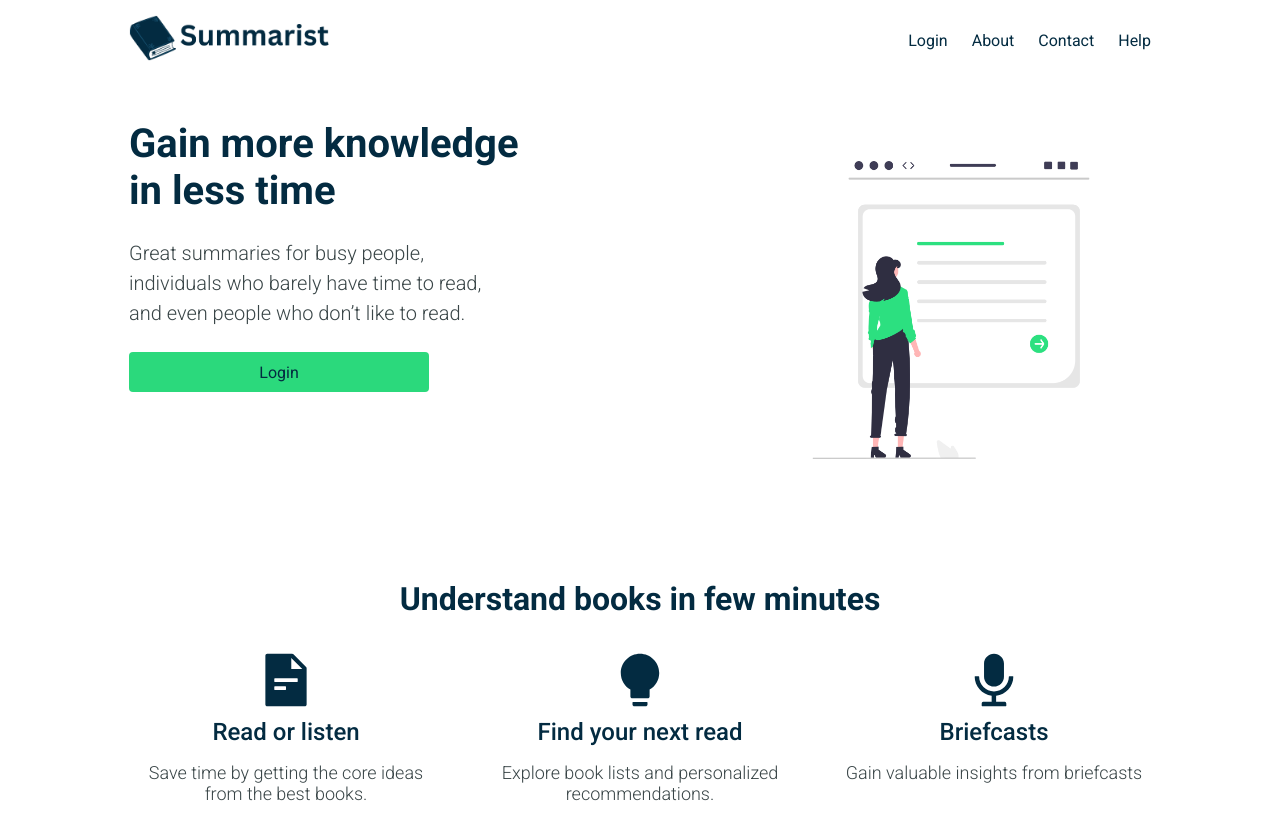
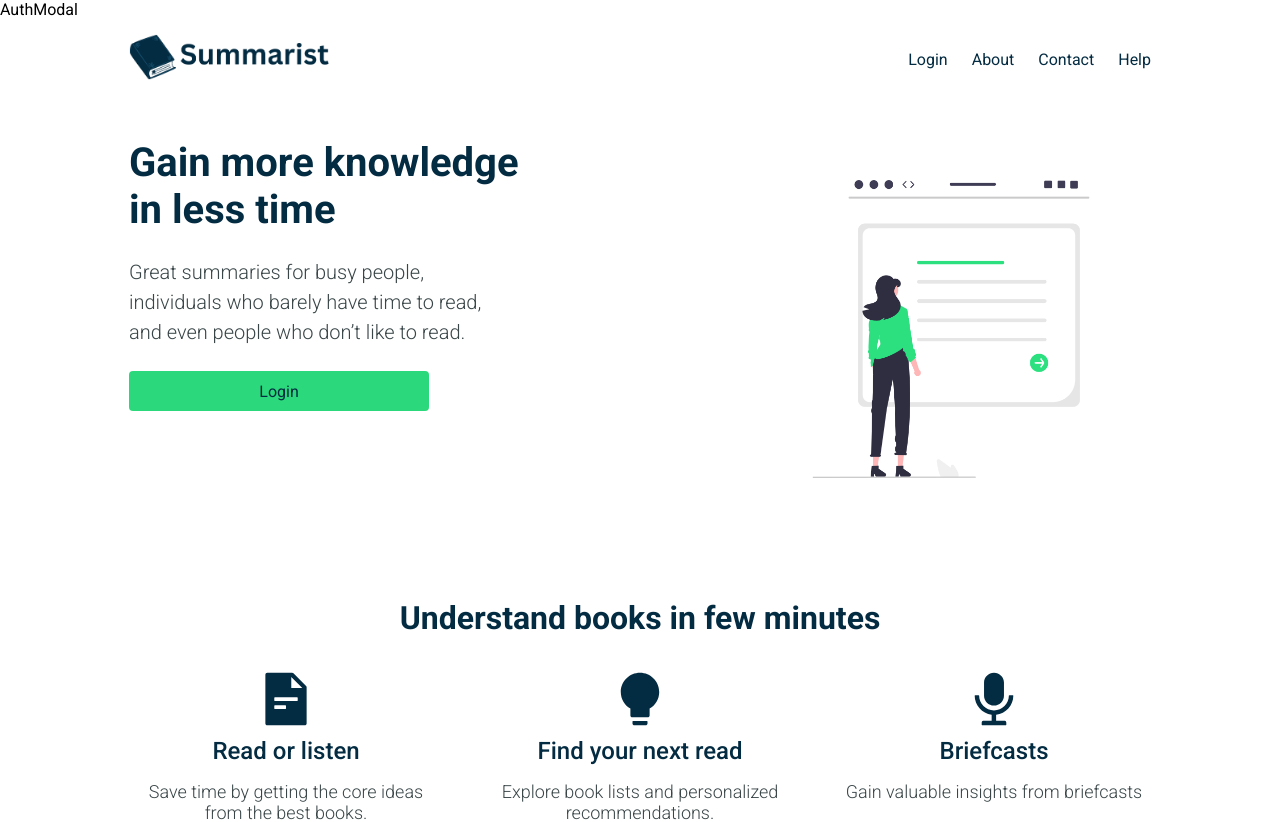
Before and after one commit to jeddelich/fes-internship-summarist, a Next.js app: page / in a window 1280 px wide. Shown: the top 822 px of the page. Built offline with nearby package versions, Linux system fonts and the light colour scheme.

Commit message:
open localhost automatically and create and import AuthModal component

```diff
--- a/app/page.tsx
+++ b/app/page.tsx
@@ -1,12 +1,13 @@
-import Image from "next/image";
 import { AiFillAudio, AiFillBulb, AiFillFileText } from "react-icons/ai";
 import { BiCrown } from "react-icons/bi";
 import { BsStarFill, BsStarHalf } from "react-icons/bs";
 import { RiLeafLine } from "react-icons/ri";
+import AuthModal from "@/components/AuthModal";
 
 export default function Home() {
   return (
     <>
+      <AuthModal />
      <nav className="nav">
       <div className="nav__wrapper">
         <figure className="nav__img--mask">
--- /dev/null
+++ b/components/AuthModal.jsx
@@ -0,0 +1,8 @@
+
+function AuthModal() {
+  return (
+    <div>AuthModal</div>
+  )
+}
+
+export default AuthModal
--- a/package.json
+++ b/package.json
@@ -3,7 +3,8 @@
   "version": "0.1.0",
   "private": true,
   "scripts": {
-    "dev": "next dev",
+    "dev": "npm run open-browser && next dev",
+    "open-browser": "start http://localhost:3000",
     "build": "next build",
     "start": "next start",
     "lint": "eslint"
```
